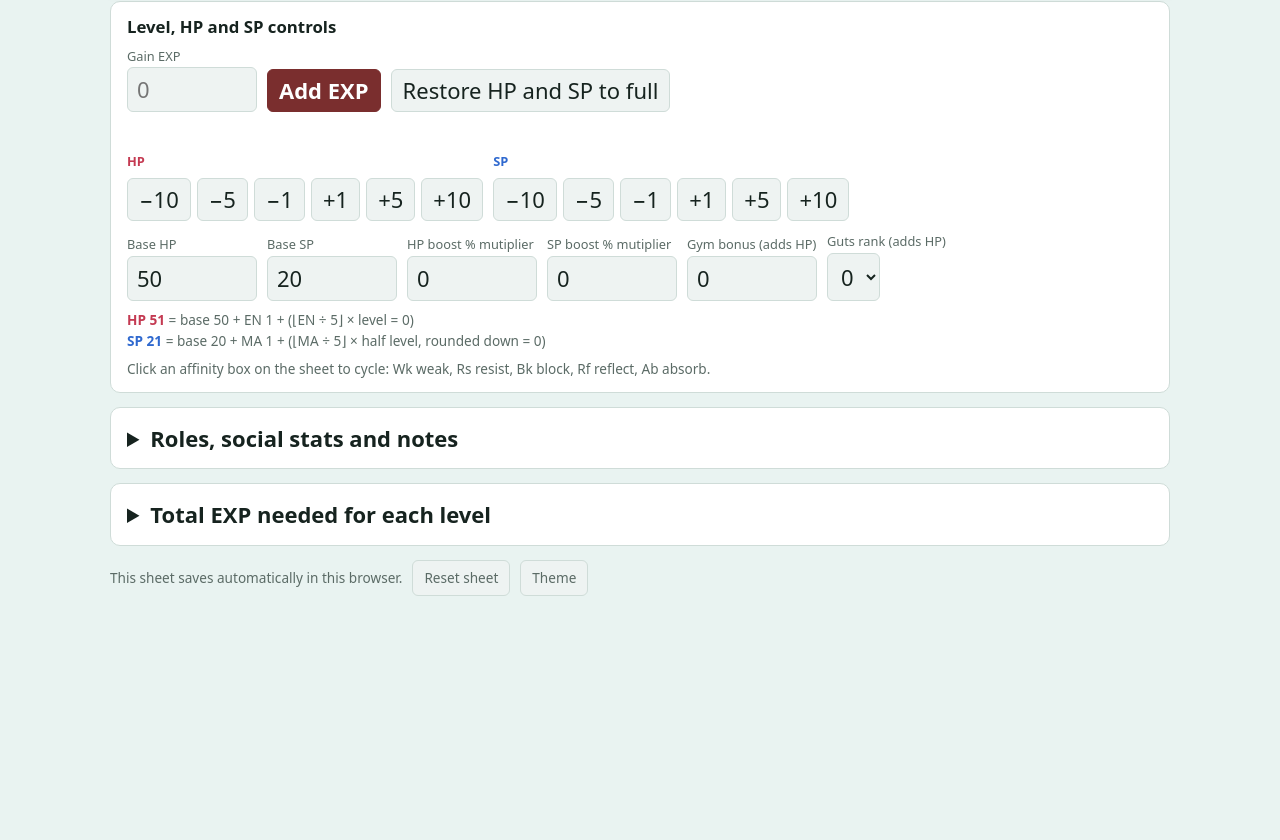
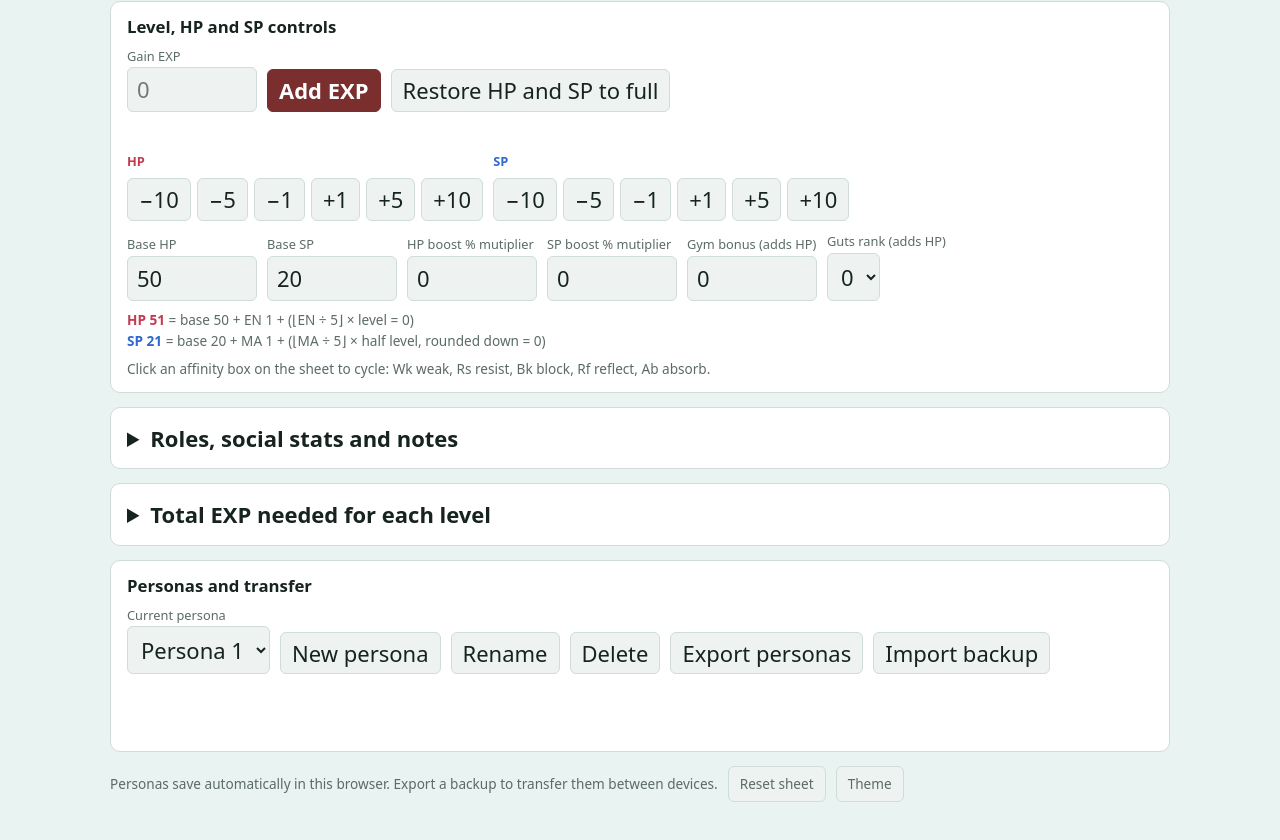
Before and after one commit to ozzysuarez26-debug/Persona-sheets, a plain HTML site: page index.html in a window 1280 px wide. Shown: the part 1397-2237 px from the top of the page. Before the commit the page ends 2041 px from the top, so only its background shows below. Drawn offline with nearby package versions, Linux system fonts and the light colour scheme.

Commit message:
Connect persona manager and document backup transfer

```diff
--- a/index.html
+++ b/index.html
@@ -63,7 +63,6 @@
     <div><label for="spBoost">SP boost % mutiplier</label><input id="spBoost" type="number" inputmode="numeric" min="0"></div>
     <div><label for="gym">Gym bonus (adds HP)</label><input id="gym" type="number" inputmode="numeric" min="0"></div>
     <div><label for="guts">Guts rank (adds HP)</label><select id="guts"></select></div>
-
   </div>
   <p class="how" id="hpHow"></p>
   <p class="how" id="spHow" style="margin-top:4px"></p>
@@ -92,10 +91,11 @@
   </details>
 </div>
 
-<div class="foot"><span>This sheet saves automatically in this browser.</span><button class="b" type="button" id="reset">Reset sheet</button><button class="b" type="button" id="themeBtn">Theme</button></div>
-</div>
+<div class="foot"><span>Personas save automatically in this browser. Export a backup to transfer them between devices.</span><button class="b" type="button" id="reset">Reset sheet</button><button class="b" type="button" id="themeBtn">Theme</button></div>
 
 <script src="config.js"></script>
+<!-- Must run after config.js and before sheet.js so the selected persona's save key is active. -->
+<script src="persona-manager.js"></script>
 <script src="sheet.js"></script>
 </body>
 </html>
```
Also changed, not shown: README.txt.
